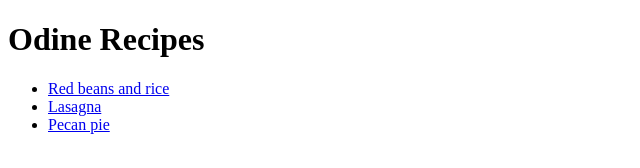
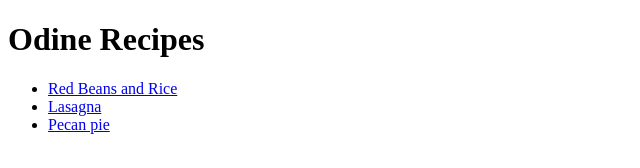
Before and after one commit to kstanley11/odin-recipes, a plain HTML site: page index.html in a window 1280 px wide. Shown: the full height of the page, 0-640 px from the left. Drawn offline with Linux system fonts and the light colour scheme.

Commit message:
Capitalize words on index page

```diff
--- a/index.html
+++ b/index.html
@@ -8,7 +8,7 @@
     <body>
         <h1>Odine Recipes</h1>
         <ul>
-            <li><a href="./recipes/redbeansandrice.html">Red beans and rice</a></li>
+            <li><a href="./recipes/redbeansandrice.html">Red Beans and Rice</a></li>
             <li><a href="./recipes/lasagna.html">Lasagna</a></li>
             <li><a href="./recipes/pecanpie.html">Pecan pie</a></li>
         </ul>
```
